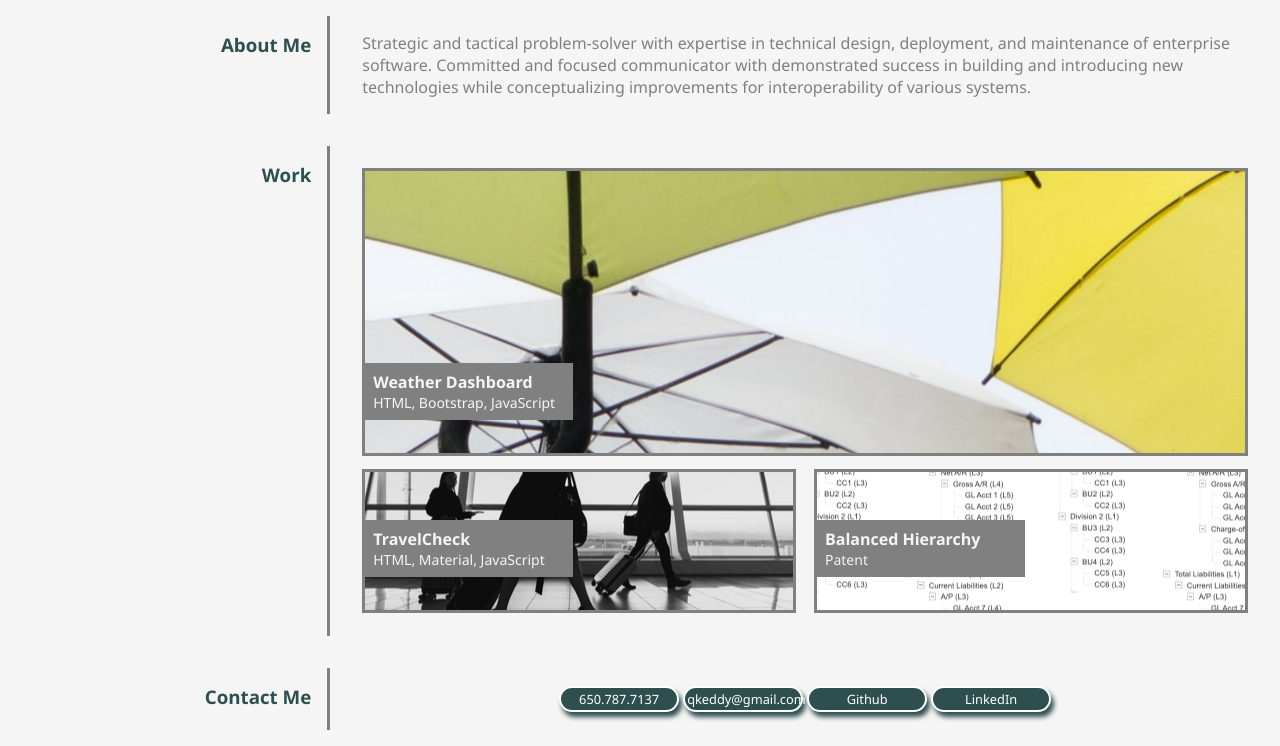
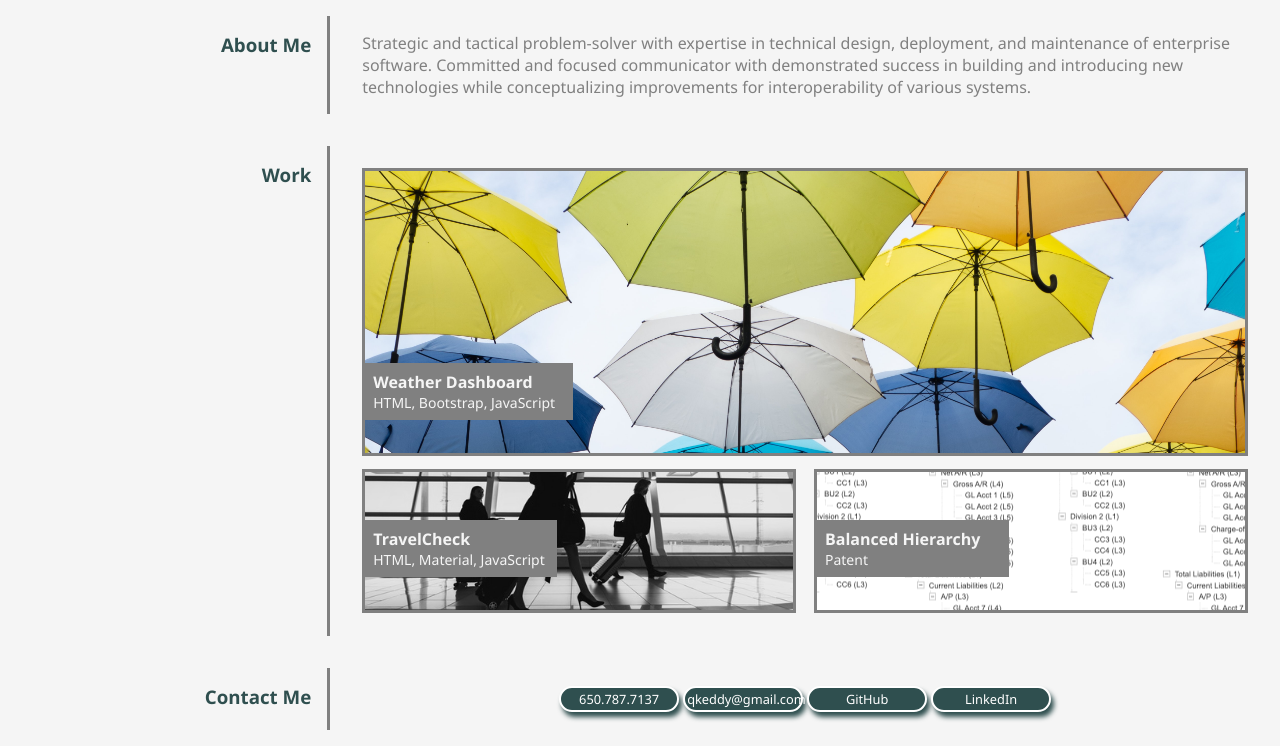
Before and after one commit to qkeddy/quin-eddy-development-portfolio, a plain HTML site: page index.html in a window 1280 px wide. Shown: the part 360-1106 px from the top of the page. Drawn offline with Linux system fonts and the light colour scheme.

Commit message:
Updated the formatting and pushed an updated resume.

```diff
--- a/assets/css/style.css
+++ b/assets/css/style.css
@@ -1,5 +1,7 @@
 /* TODO organize properties by their type
 example: basic styling versus flex styling */
+
+/* TODO move the tiles so that on a small form factor they stack */
 
 /******************************************/
 /* Universal Selector */
@@ -105,7 +107,7 @@ a {
 .portfolio-other div {
   position: relative;
   top: 2em;
-  width: 13em;
+  width: 12em;
   margin-left: 0em;
   padding: .5em;
   color: whitesmoke;
@@ -113,7 +115,6 @@ a {
 
 }
 
-/* TODO Question - I do not seem to be able to get rid of the underline text decoration */
 .format-works h1 {
   font-size: 16px;
 }
@@ -170,14 +171,17 @@ a {
 #box1-image {
   height: 18em;
   background-image: url("../images/weather.jpeg");
-  background-size: auto;
+  background-size: cover;
   background-position: center;
+  width: 100%;
+  /* opacity: 0.5; */
 }
 
 #box2-image {
   height: 9em;
   background-image: url("../images/confident-travel.jpeg");
-  background-size: auto;
+  background-size: cover;
+  background-repeat: no-repeat;
   background-position: center;
   filter: grayscale(1);
 }
--- a/index.html
+++ b/index.html
@@ -45,7 +45,7 @@
                 <aside>
                     <h1 id="work-anchor">Work</h1>
                 </aside>
-
+<!-- TODO fix the gray blocks for iPhone -->
                 <div class="portfolio">
                     <a href="https://github.com/qkeddy/weather-dashboard" target="_blank" class="portfolio-spotlight" id="box1-image">
                         <div class="format-works">
@@ -90,7 +90,7 @@
                         <p>650.787.7137</p>
                         <!-- <a href="#">650-787-7137</a> -->
                         <a href="mailto:qkeddy@gmail.com">qkeddy@gmail.com</a>
-                        <a href="https://github.com/qkeddy" target="_blank">Github</a>
+                        <a href="https://github.com/qkeddy" target="_blank">GitHub</a>
                         <a href="https://www.linkedin.com/in/qkeddy/" target="_blank">LinkedIn</a>
                     </section>
                 </div>
```
Also changed, not shown: 1 other file.
